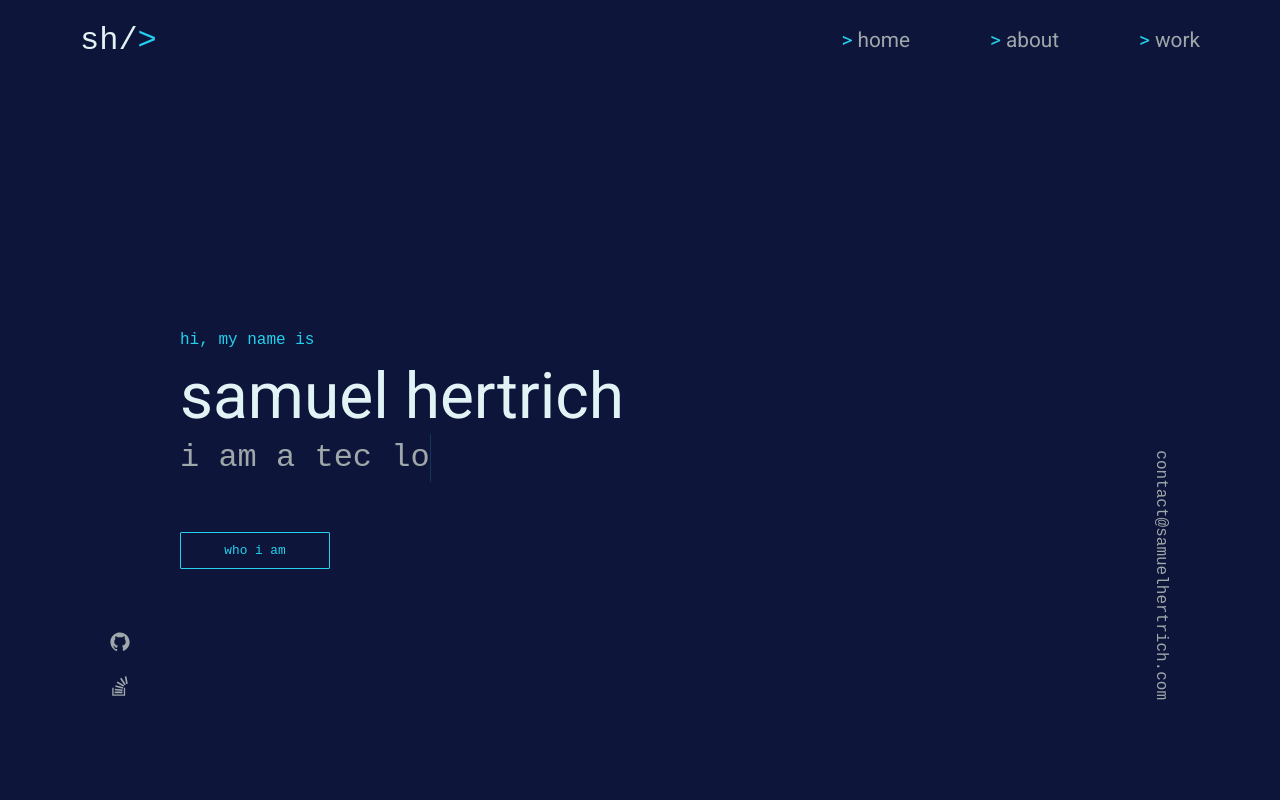
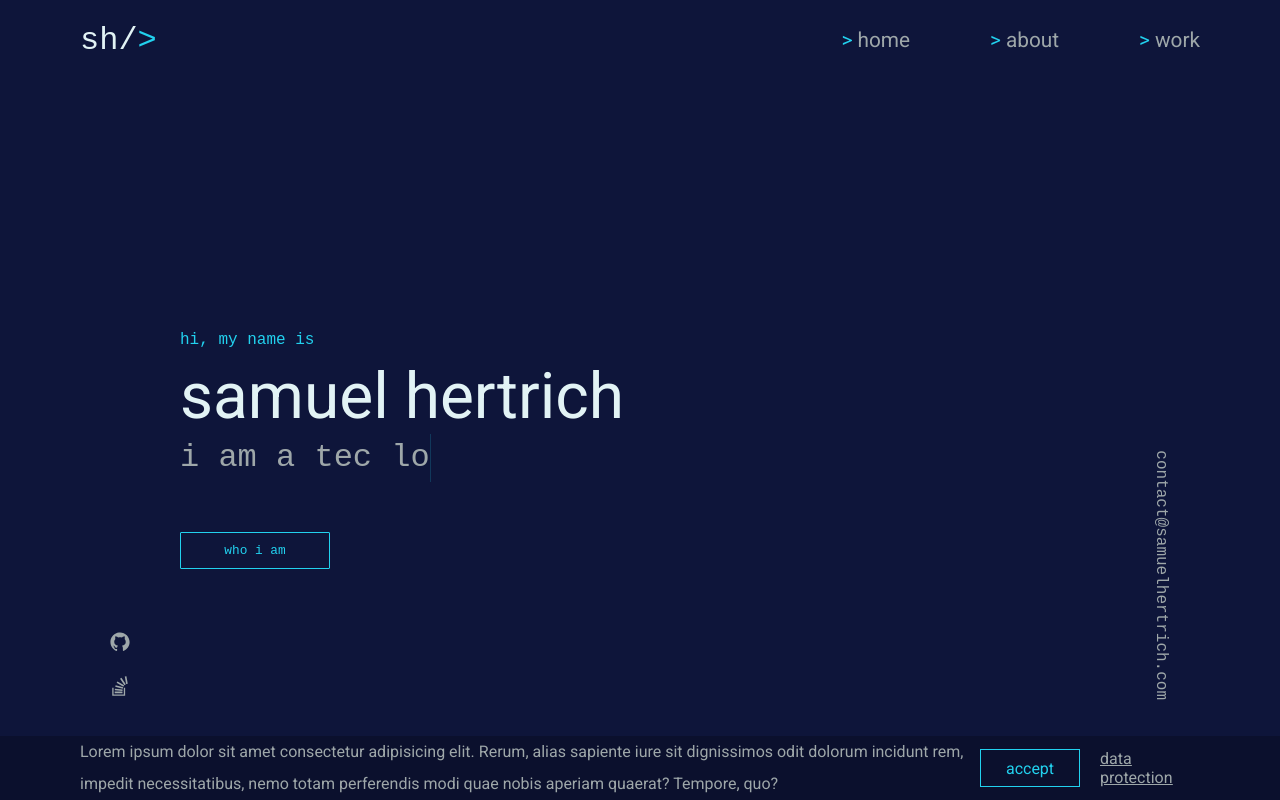
Before and after one commit to samuelhertrich/personal-website-v1, a Vue app: page / in a window 1280 px wide. Shown: the top 800 px of the page. Built offline with nearby package versions, Linux system fonts and the light colour scheme; a web font is replaced by a local one.

Commit message:
added cookie banner

```diff
--- a/src/App.vue
+++ b/src/App.vue
@@ -8,6 +8,7 @@
     </div>
     <ProfilesComponent/>
     <FooterComponent/>
+    <CookieBannerComponent/>
   </div>
 </template>
 
@@ -16,12 +17,14 @@
 import NavbarComponent from '@/components/NavbarComponent.vue'
 import ProfilesComponent from '@/components/ProfilesComponent.vue'
 import FooterComponent from '@/components/FooterComponent.vue'
+import CookieBannerComponent from '@/components/CookieBannerComponent.vue'
 
 export default {
   components: {
     NavbarComponent,
     ProfilesComponent,
     FooterComponent,
+    CookieBannerComponent
   }
 }
 </script>
--- /dev/null
+++ b/src/components/CookieBannerComponent.vue
@@ -0,0 +1,100 @@
+<template>
+    <div class="cookie-banner" id="cookie-banner">
+        <p>Lorem ipsum dolor sit amet consectetur adipisicing elit. Rerum, alias sapiente iure sit dignissimos odit dolorum incidunt rem, impedit necessitatibus, nemo totam perferendis modi quae nobis aperiam quaerat? Tempore, quo?</p>
+        <div>
+            <div v-on:click="closeCookieBanner" id="closeIcon" class="accept">accept</div>
+            <router-link to="/data-protection"><a>data protection</a></router-link>
+        </div>
+    </div>
+</template>
+
+<script>
+export default {
+    name: 'CookieBannerComponent',
+    methods: {
+        closeCookieBanner: function () {
+            const cookieBanner = document.getElementById('cookie-banner');
+
+            cookieBanner.style.display = "none";
+        }
+    }
+}
+</script>
+
+<style>
+
+.cookie-banner {
+    background-color: var(--accent-color-500);
+    width: 100%;
+    min-height: 60px;
+    position: fixed;
+    bottom: 0;
+    display: flex;
+    justify-content: space-between;
+    align-items: center;
+}
+
+.cookie-banner p {
+    margin: 0;
+}
+
+.cookie-banner div {
+    display: flex;
+}
+
+.cookie-banner div .accept {
+    cursor: pointer;
+    color: var(--accent-color-100);
+    width: 100px;
+    margin-right: 20px;
+    padding: 5px 0;
+    border: 1px solid var(--accent-color-100);
+    display: flex;
+    justify-content: center;
+    align-items: center;
+}
+
+.cookie-banner div a {
+    color: var(--primary-color);
+    width: 100px;
+    text-decoration: underline;
+}
+
+
+/* Extra small devices (phones, 600px and down) */
+@media only screen and (max-width: 600px) {
+
+    .cookie-banner {
+        padding: var(--padding-6s);
+    }
+
+}
+
+/* Small devices (portrait tablets and large phones, 600px and up) */
+@media only screen and (min-width: 600px) {
+
+    .cookie-banner {
+        padding: var(--padding-6l);
+    }
+
+}
+
+/* Medium devices (landscape tablets, 768px and up) */
+@media only screen and (min-width: 768px) {
+
+    .cookie-banner {
+        padding: var(--padding-7);
+    }
+
+}
+
+/* Large devices (laptops/desktops, 992px and up) */
+@media only screen and (min-width: 992px) {
+
+    .cookie-banner {
+        padding: var(--padding-9);
+    }
+
+}
+
+</style>
```
